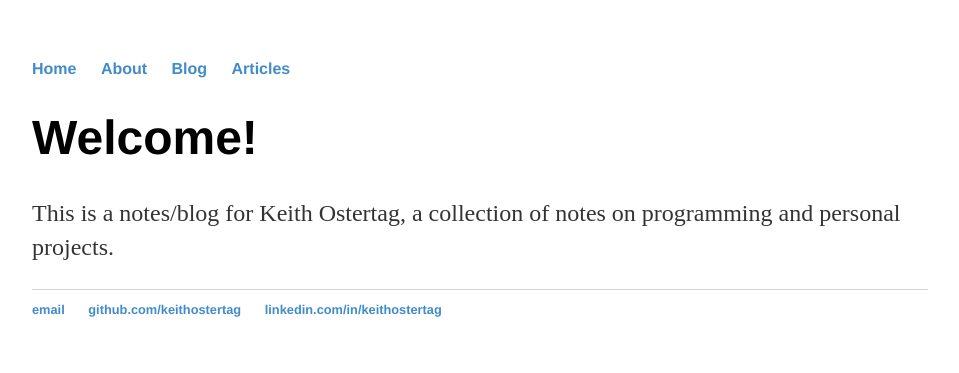
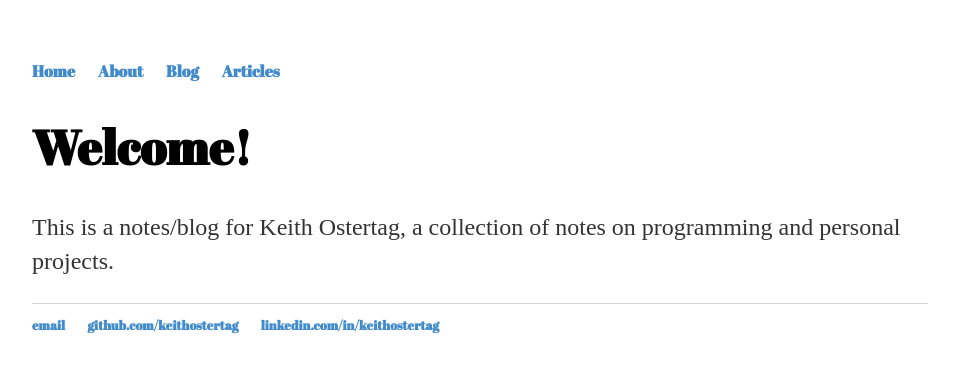
Before and after one commit to keithostertag/keithostertag.github.io, a Jekyll site: the page built from index.html, in a window 1280 px wide. Shown: the top 373 px of the page, without its empty margins (160-1119 px from the left). Built offline with Jekyll 4.4.1, drawn with Linux system fonts in a browser that asks for light colours.

Commit message:
changed font to Abril Fatface

```diff
--- a/_layouts/default.html
+++ b/_layouts/default.html
@@ -4,6 +4,7 @@
 			<title>{{ page.title }}</title>
 			<!-- link to main stylesheet -->
 			<link rel="stylesheet" type="text/css" href="/css/main.css">
+      <link href="https://fonts.googleapis.com/css?family=Abril+Fatface" rel="stylesheet">
 		</head>
 		<body>
 			<nav>
--- a/css/main.css
+++ b/css/main.css
@@ -3,7 +3,8 @@ body {
     width: 70%;
 }
 nav ul, footer ul {
-    font-family:'Helvetica', 'Arial', 'Sans-Serif';
+    font-family: 'Abril Fatface', cursive;
+    /*font-family:'Helvetica', 'Arial', 'Sans-Serif';*/
     padding: 0px;
     list-style: none;
     font-weight: bold;
@@ -21,7 +22,8 @@ a:hover {
 }
 h1 {
     font-size: 3em;
-    font-family:'Helvetica', 'Arial', 'Sans-Serif';
+    /*font-family:'Helvetica', 'Arial', 'Sans-Serif';*/
+    font-family: 'Abril Fatface', cursive;
 }
 p {
     font-size: 1.5em;
```
